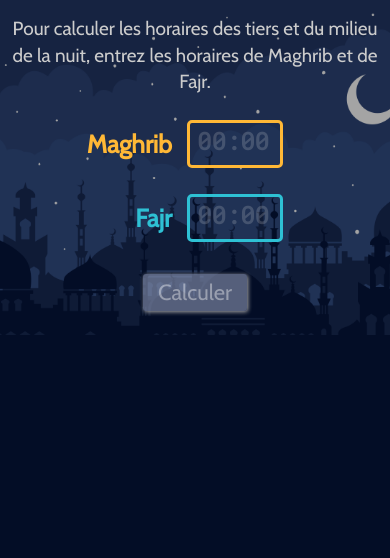
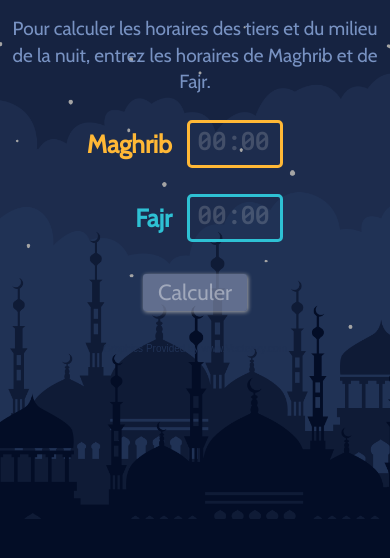
Before and after one commit to ShamShams/Night-Hours-Calculator, a React (Create React App) app: page / in a window 390 px wide. Shown: the top 558 px of the page. Built offline with nearby package versions, Linux system fonts and the light colour scheme.

Commit message:
Add attribution & media queries

```diff
--- a/src/components/Main.js
+++ b/src/components/Main.js
@@ -102,6 +102,8 @@ class Main extends Component {
                     disabled={ !maghrib || !fajr }
                     handleClick={ () => this.calculate(maghrib, fajr) }
                 />
+
+                <a className='vecteezy' rel="nofollow" target="_blank" href="https://www.vecteezy.com">Graphics Provided by www.Vecteezy.com</a>
             </div>
         );
     }
--- a/src/styles/styles.css
+++ b/src/styles/styles.css
@@ -20,7 +20,8 @@ body {
     font-size: 19px;
     font-weight: lighter;
     line-height: 1.4;
-    color: #ccc;
+    /* color: #ccc; */
+    color: #7892c2;
     max-width: 28rem;
     margin: 1rem auto;
     margin-bottom: 1.5rem;
@@ -85,7 +86,19 @@ body {
     cursor: not-allowed;
 }
 
-/* Animations */
+.vecteezy {
+    margin-top: 1rem;
+    display: block;
+    color: #203255;
+    /* color: #273c6b; */
+    font-family: 'Roboto Slab', sans-serif;
+    font-size: 10px;
+    text-decoration: none;
+    text-align: center;
+}
+
+/* ANIMATIONS */
+
 .hide {
     height: 0px;
     opacity: 0;
@@ -116,3 +129,11 @@ body {
     animation-name: fadeIn;
     animation-duration: 1s;
 }
+
+/* MEDIA QUERIES */
+
+@media all and (max-width: 600px) {
+    body{
+        background-size: 200%;
+    }
+}
```
